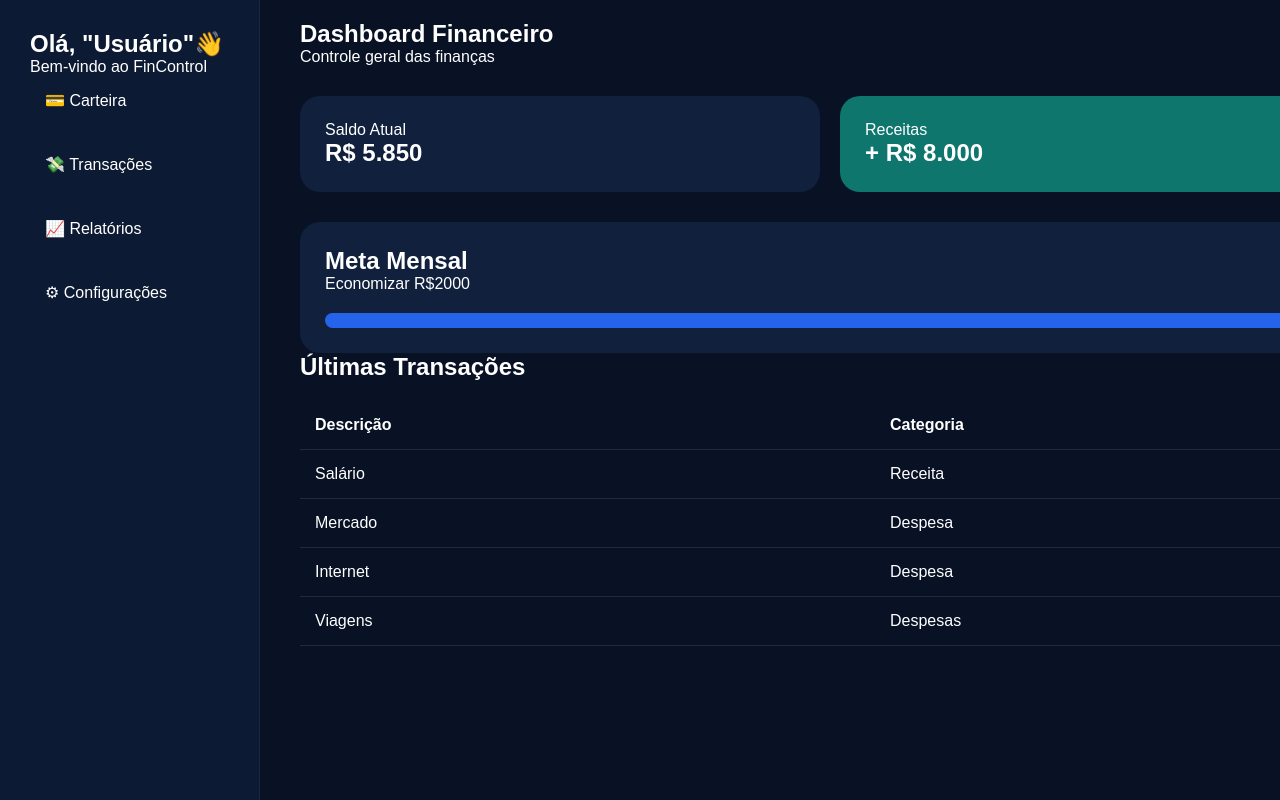
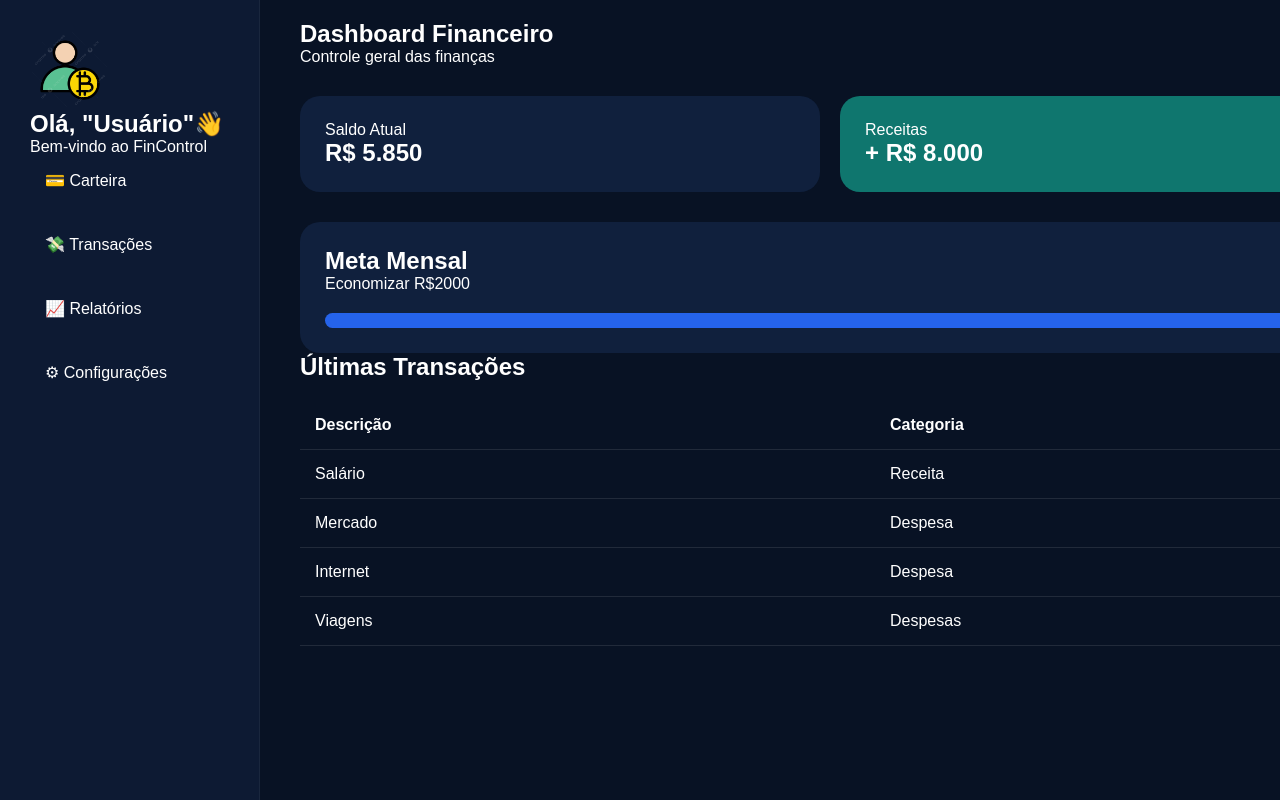
Before and after one commit to n7unknow/Plataforma-Gestao-Financeira, a plain HTML site: page Home.html in a window 1280 px wide. Shown: the top 800 px of the page. Drawn offline with Linux system fonts and the light colour scheme.

Commit message:
commit
add img

```diff
--- a/Home.html
+++ b/Home.html
@@ -11,6 +11,7 @@
         <aside class="sidebar">
             <header class="topo">
                 <div>
+                    <img src="img/usuario_banco.png" alt="Imagem do Usuário" class="img_usuario">
                     <h2>Olá, "Usuário"👋</h2>
                     <p>Bem-vindo ao FinControl</p>
                 </div>
--- a/style.css
+++ b/style.css
@@ -8,13 +8,11 @@
 body {
     background: #081224;
     color: white;
-
 }
 
 .layout {
     display: flex;
     height: 990px;
-
 }
 
 .sidebar {
@@ -22,19 +20,23 @@ body {
     background: #0d1a33;
     padding: 30px;
     border-right: 1px solid rgba(255, 255, 255, 0.05);
-
 }
 
 .logo {
     margin-bottom: 50px;
-
 }
 
 .logo span {
     color: #3b82f6;
+}
+.img_usuario {
+    width: 80px;
+    height: 80px;
+    border-radius: 50%;
+    object-fit: cover;
 
+    display: block;
 }
-
 .dashboard2 {
     position: fixed;
     top: 20px;
@@ -83,14 +85,12 @@ body {
 .dashboard {
     padding: 40px;
     color: white;
-
 }
 
 .dashboard-topo {
     display: flex;
     justify-content: space-between;
     align-items: center;
-
 }
 
 .dashboard-topo button {
@@ -99,7 +99,6 @@ body {
     background: #2563eb;
     border-radius: 12px;
     color: white;
-
 }
 
 .cards-dashboard {
@@ -107,40 +106,33 @@ body {
     grid-template-columns: repeat(3, 1fr);
     gap: 20px;
     margin-top: 30px;
-
 }
 
 .dashboard-card {
     padding: 25px;
     border-radius: 20px;
-
 }
 
 .saldo {
     background: #10203d;
-
 }
 
 .receita {
     background: #0f766e;
-
 }
 
 .despesa {
     background: #991b1b;
-
 }
 
 .metas {
     margin-top: 30px;
-
 }
 
 .meta-card {
     background: #10203d;
     padding: 25px;
     border-radius: 20px;
-
 }
 
 .barra {
@@ -148,7 +140,6 @@ body {
     background: #1e293b;
     border-radius: 20px;
     margin-top: 20px;
-
 }
 
 .progresso {
@@ -156,14 +147,12 @@ body {
     height: 100%;
     background: #2563eb;
     border-radius: 20px;
-
 }
 
 nav {
     display: flex;
     flex-direction: column;
     gap: 15px;
-
 }
 
 nav a {
@@ -172,25 +161,21 @@ nav a {
     padding: 15px;
     border-radius: 12px;
     transition: 0.3s;
-
 }
 
 nav a:hover {
     background: #152544;
-
 }
 
 .conteudo {
     flex: 1;
     padding: 40px;
-
 }
 
 .topo {
     display: flex;
     justify-content: space-between;
     align-items: center;
-
 }
 
 .topo button {
@@ -200,7 +185,6 @@ nav a:hover {
     background: #2563eb;
     color: white;
     cursor: pointer;
-
 }
 
 .cards {
@@ -208,20 +192,17 @@ nav a:hover {
     grid-template-columns: repeat(3, 1fr);
     gap: 20px;
     margin-top: 40px;
-
 }
 
 .card {
     background: #10203d;
     padding: 25px;
     border-radius: 20px;
-
 }
 
 .card h2 {
     margin-top: 10px;
     font-size: 28px;
-
 }
 
 .carteira {
@@ -277,7 +258,6 @@ nav a:hover {
 .transacoes {
     padding: 40px;
     color: white;
-
 }
 
 .form-transacao {
@@ -286,15 +266,12 @@ nav a:hover {
     border-radius: 20px;
     display: grid;
     gap: 15px;
-
 }
 
-.form-transacao input,
-.form-transacao select {
+.form-transacao input, .form-transacao select {
     padding: 15px;
     border: none;
     border-radius: 10px;
-
 }
 
 .form-transacao button {
@@ -303,12 +280,10 @@ nav a:hover {
     border: none;
     border-radius: 10px;
     color: white;
-
 }
 
 .lista-transacoes {
     margin-top: 30px;
-
 }
 
 .transacao-item {
@@ -318,24 +293,20 @@ nav a:hover {
     border-radius: 15px;
     display: flex;
     justify-content: space-between;
-
 }
 
 .receita-item {
     border-left: 5px solid #10b981;
-
 }
 
 .despesa-item {
     border-left: 5px solid #ef4444;
-
 }
 
 
 .relatorios {
     padding: 40px;
     color: white;
-
 }
 
 .cards-relatorio {
@@ -343,20 +314,17 @@ nav a:hover {
     grid-template-columns: repeat(3, 1fr);
     gap: 20px;
     margin-top: 30px;
-
 }
 
 .relatorio-card {
     background: #10203d;
     padding: 25px;
     border-radius: 20px;
-
 }
 
 .relatorio-card h2 {
     margin-top: 15px;
     font-size: 30px;
-
 }
 
 .historico-relatorio {
@@ -364,28 +332,23 @@ nav a:hover {
     background: #10203d;
     padding: 25px;
     border-radius: 20px;
-
 }
 
 table {
     width: 100%;
     margin-top: 20px;
     border-collapse: collapse;
-
 }
 
-th,
-td {
+th, td {
     padding: 15px;
     text-align: left;
-    border-bottom: 1px solid rgba(255, 255, 255, 0.1);
-
+    border-bottom: 1px solid rgba(255, 255, 255, 0.1)
 }
 
 .config {
     padding: 40px;
     color: white;
-
 }
 
 .config-card {
@@ -396,16 +359,13 @@ td {
     display: flex;
     flex-direction: column;
     gap: 15px;
-
 }
 
-.config-card input,
-.config-card select {
+.config-card input, .config-card select {
     padding: 15px;
     border: none;
     border-radius: 10px;
     outline: none;
-
 }
 
 .config-card button {
@@ -415,5 +375,4 @@ td {
     border-radius: 10px;
     color: white;
     cursor: pointer;
-
 }
```
Also changed, not shown: img/usuario_banco.png (added).
